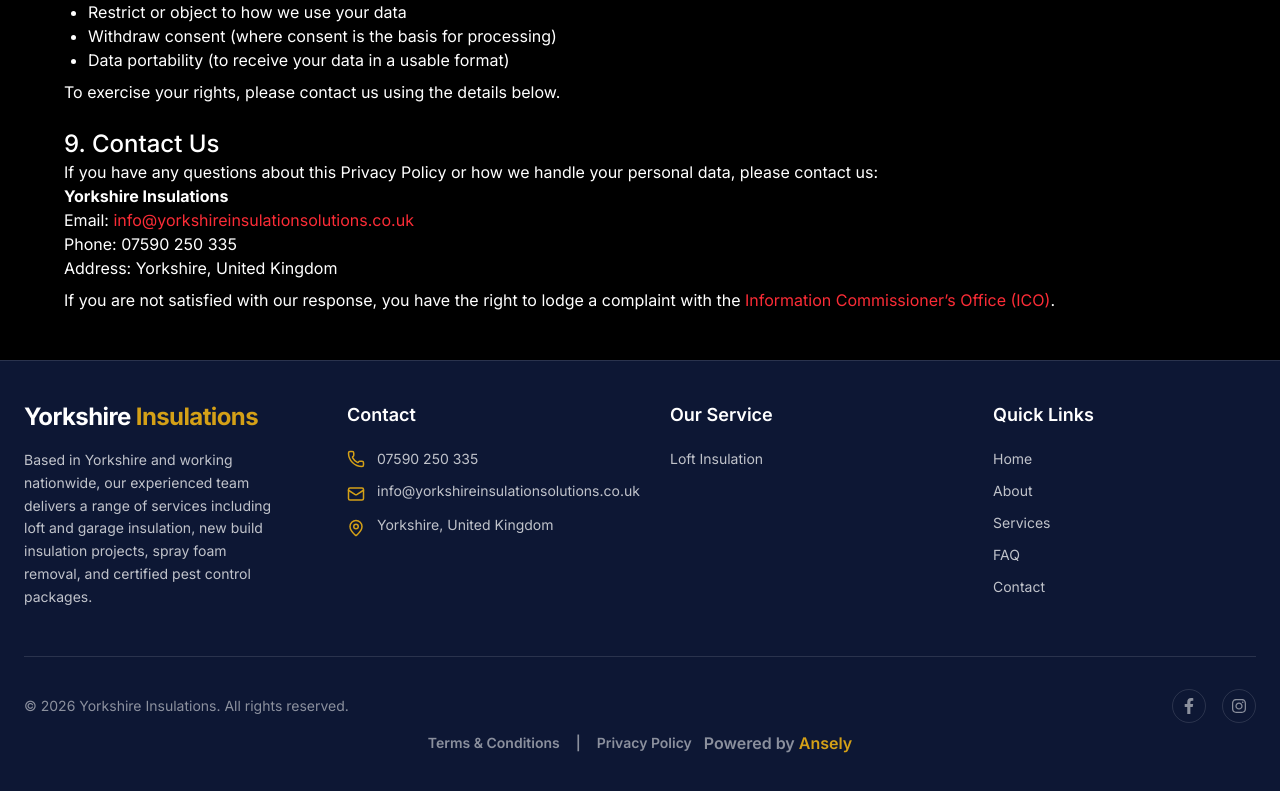
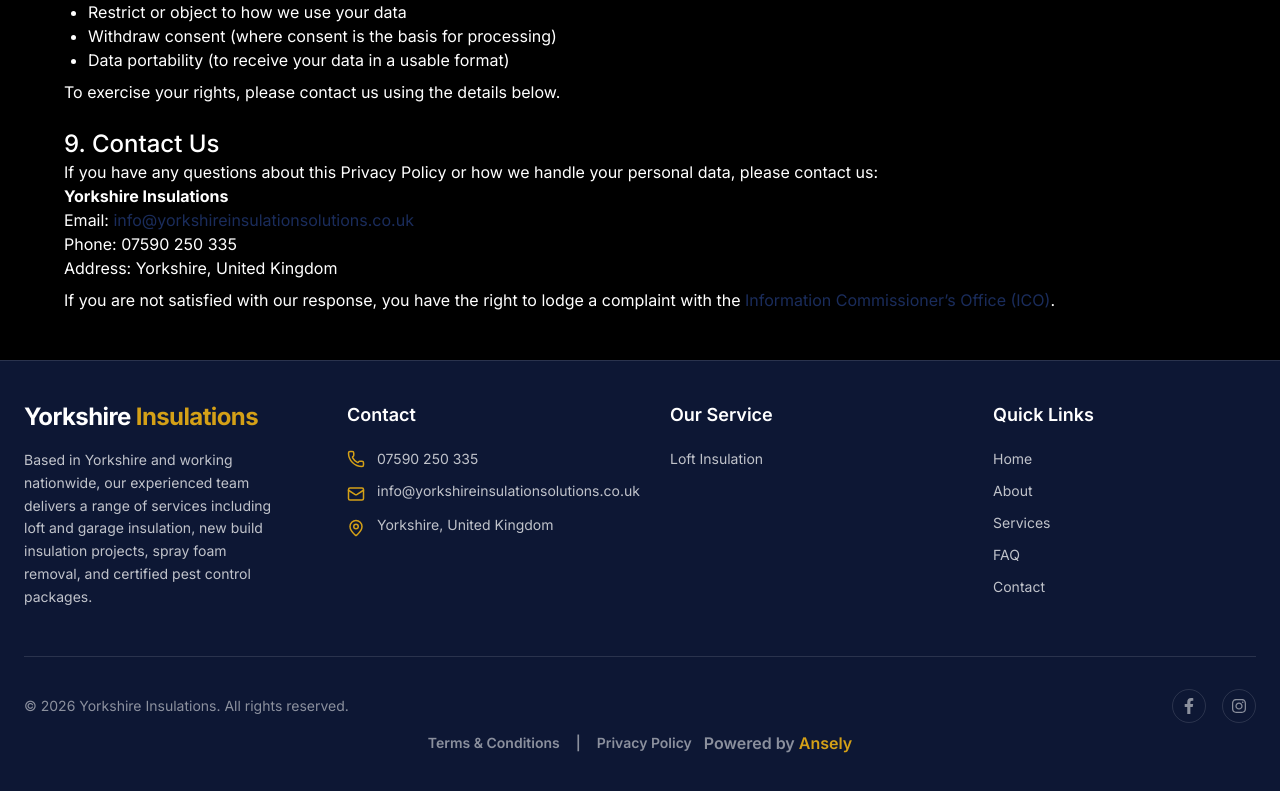
Before and after one commit to STharshan/Yorkshire-Insulations, a React (Vite) app: page /privacy in a window 1280 px wide. Shown: the part 1496-2287 px from the top of the page. Built offline with nearby package versions, Linux system fonts and the light colour scheme.

Commit message:
add change

```diff
--- a/src/components/Home/AboutSection.jsx
+++ b/src/components/Home/AboutSection.jsx
@@ -15,7 +15,7 @@
     const yFront = useTransform(scrollYProgress, [0, 1], [40, -40]);
 
     return (
-        <section id="about" ref={ref} className="overflow-hidden bg-white py-1">
+        <section id="about" ref={ref} className="overflow-hidden bg-white py-1 md:py-10">
             <div className="mx-auto grid max-w-6xl items-center gap-12 px-6 lg:grid-cols-2 lg:gap-16">
 
                 {/* IMAGE COMPOSITION */}
--- a/src/components/PrivacyPolicy.jsx
+++ b/src/components/PrivacyPolicy.jsx
@@ -110,7 +110,7 @@
                     </p>
                     <div className="text-white">
                         <p><strong>Yorkshire Insulations</strong></p>
-                        <p>Email: <a href="mailto:info@yorkshireinsulationsolutions.co.uk" className="text-red-500 hover:underline">info@yorkshireinsulationsolutions.co.uk</a></p>
+                        <p>Email: <a href="mailto:info@yorkshireinsulationsolutions.co.uk" className="text-[#1a2c5b] hover:underline">info@yorkshireinsulationsolutions.co.uk</a></p>
                         <p>Phone: 07590 250 335</p>
                         <p>Address: Yorkshire, United Kingdom</p>
                     </div>
@@ -120,7 +120,7 @@
                             href="https://ico.org.uk/"
                             target="_blank"
                             rel="noopener noreferrer"
-                            className="text-red-500 hover:underline"
+                            className="text-[#1a2c5b] hover:underline"
                         >
                             Information Commissioner’s Office (ICO)
                         </a>.
--- a/src/components/Term.jsx
+++ b/src/components/Term.jsx
@@ -78,7 +78,7 @@
                       </p>
                       <div className="text-white">
                           <p><strong>Yorkshire Insulations</strong></p>
-                          <p>Email: <a href="mailto:info@yorkshireinsulationsolutions.co.uk" className="text-red-500 hover:underline">info@yorkshireinsulationsolutions.co.uk</a></p>
+                          <p>Email: <a href="mailto:info@yorkshireinsulationsolutions.co.uk" className="text-[#1a2c5b] hover:underline">info@yorkshireinsulationsolutions.co.uk</a></p>
                           <p>Phone: 07590 250 335</p>
                           <p>Address: Yorkshire, United Kingdom</p>
                       </div>
```
